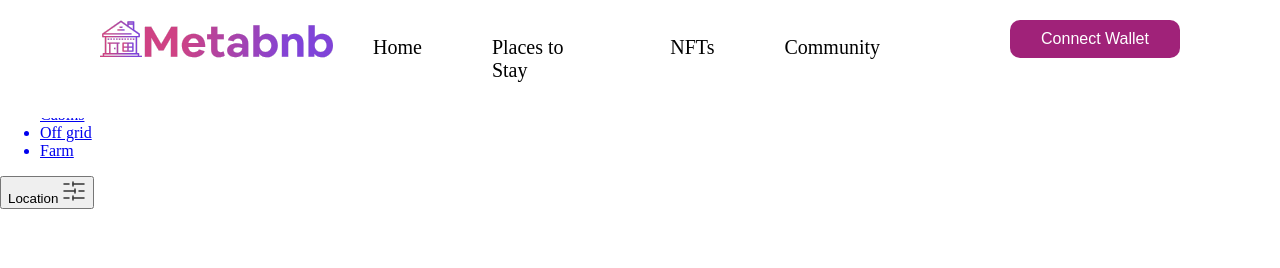
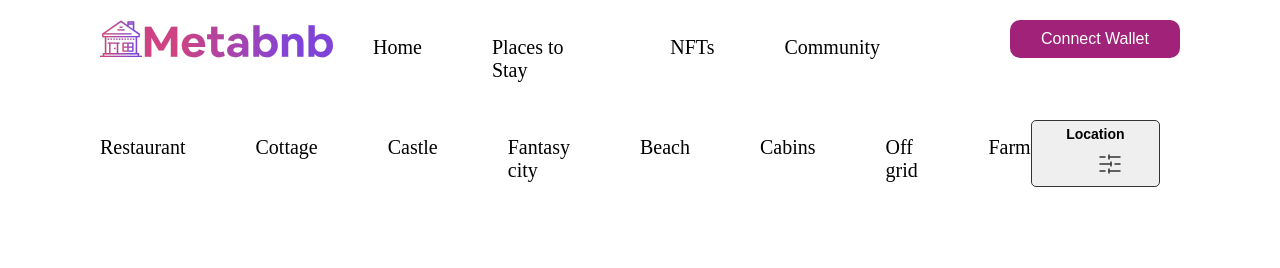
Before and after one commit to joyamakacodes/metabnb-zuri, a React (Create React App) app: page /place in a window 1280 px wide. Shown: the top 268 px of the page. Built offline with nearby package versions, Linux system fonts and the light colour scheme; a web font is replaced by a local one.

Commit message:
styles: updated the places to stay page

```diff
--- a/src/App.css
+++ b/src/App.css
@@ -24,7 +24,31 @@ body{
     box-sizing: border-box;
 
     }
-    nav a{
+    .LinksCon{
+    margin-top: 100px;
+    display: flex;
+    justify-content: space-between;
+    padding: 20px 120px 20px 60px;
+    background: white;
+    width: 100%;
+    box-sizing: border-box;
+
+    }
+    .LinksCon button{
+      padding: 5px 10px 7px;
+      font-size: 14px;
+      border: 1.5px solid #333333;
+      border-radius: 5px;
+      font-weight: bolder;
+    }
+    .LinksCon button .vector{
+      margin-left: 30px;
+      margin-top: 10px;
+    }
+    .dropdownCon{
+      display:none;
+    }
+    nav a, .LinksCon a{
       text-decoration: none;
       color: black;
     }
@@ -46,11 +70,11 @@ body{
     .logo{
       width: 233px;
     }
-    nav ul{
+    nav ul, .LinksCon ul{
       display: flex;
       column-gap: 70px;
     }
-    nav ul li{
+    nav ul li, .LinksCon ul li{
       list-style: none;
       font-size: 20px;
     }
@@ -65,6 +89,7 @@ body{
     #navigation-menu{
       display: none;
     }
+
 
     header{
       width: 100%;
@@ -327,6 +352,12 @@ border-radius: 16px;
   nav button{
    margin-left: 50px;
   }
+  .LinksCon{
+    display: none;
+  }
+  .dropdownCon{
+    display:block;
+  }
   header{
     display: block;
 
--- a/src/Screens/Place.jsx
+++ b/src/Screens/Place.jsx
@@ -3,9 +3,10 @@ import Footer from "../Components/Footer";
 import {Link} from "react-router-dom";
 import locationvector from "../Assets/Images/locationvector.svg";
 import Placesdata from "../Components/Placesdata";
-import { useEffect } from "react";
+import { useEffect, useState } from "react";
 
 const Place = ()=>{
+  const[dropDown, setDropDown] = useState(false)
   useEffect(() => {
     window.scrollTo({
       top: 0,
@@ -68,7 +69,7 @@ return(
         </ul>
       </div>
       <div>
-        <button>Location <img src={locationvector} alt="location icon" /></button>
+        <button>Location <img  src={locationvector} alt="location icon" className="vector" /></button>
       </div>
       </div>
       <Placesdata></Placesdata>
```
Also changed, not shown: src/Components/placesDrop.js (added, +17 -0 lines).
